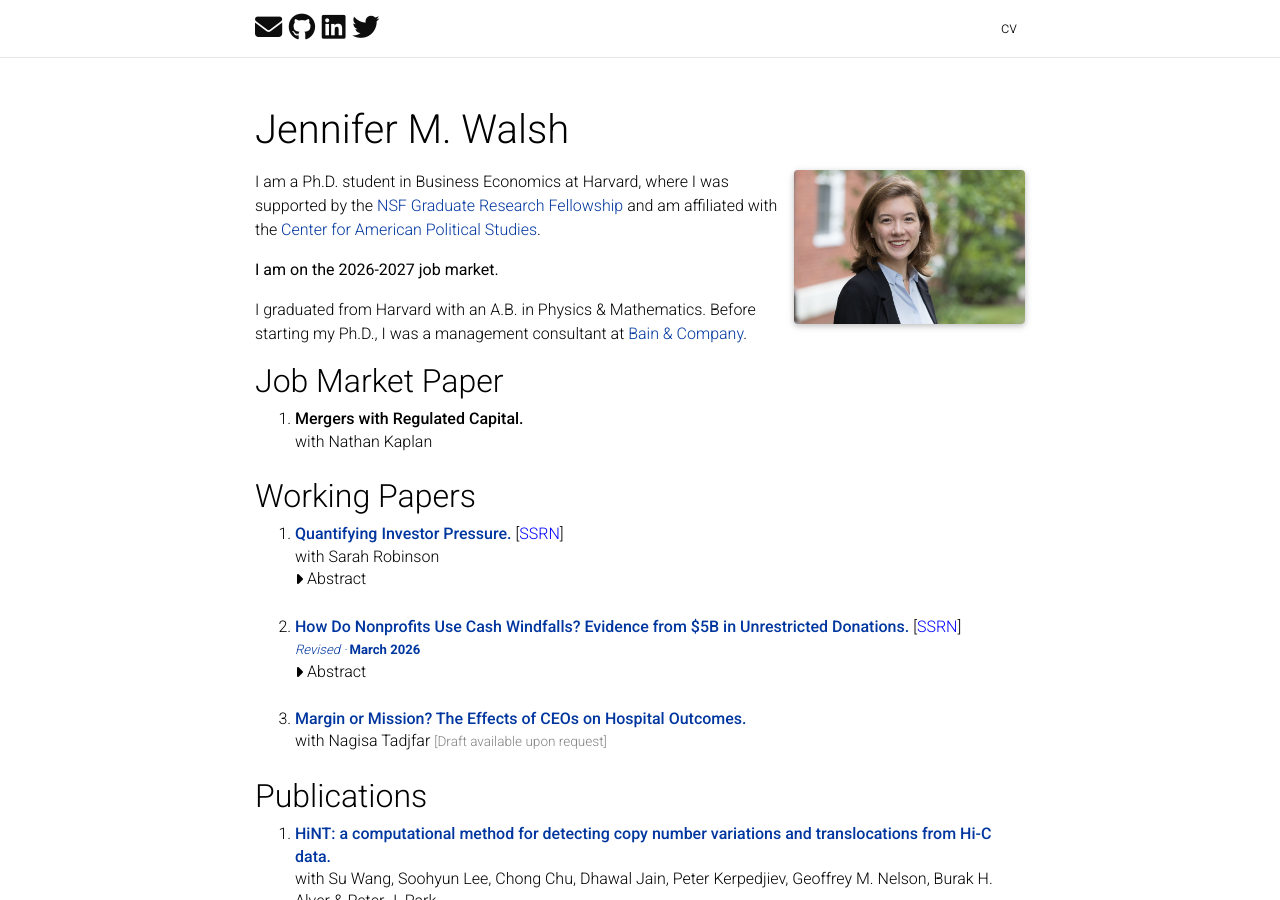
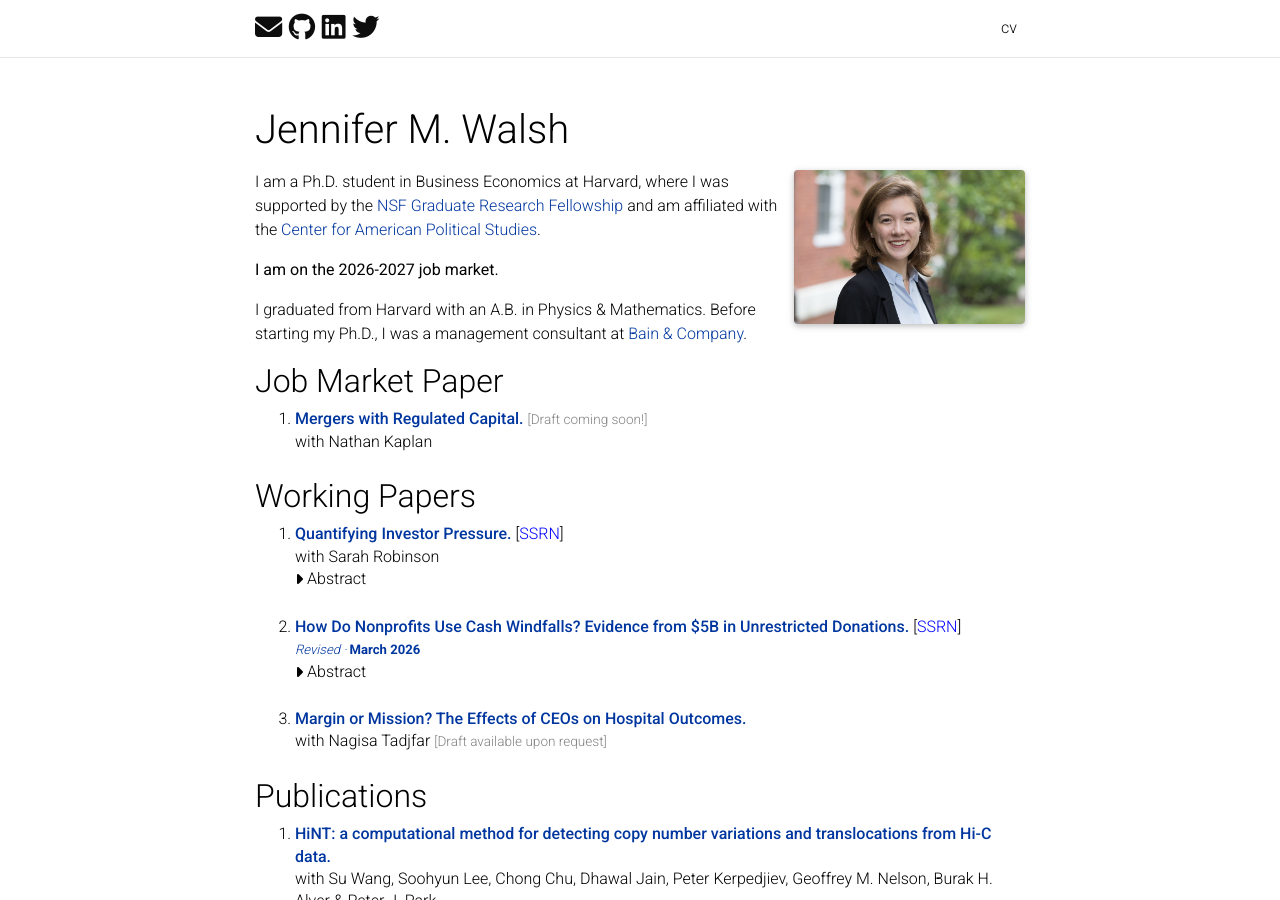
Before and after one commit to walshjm3/walshjm3.github.io, a Jekyll site: the page built from index.md, in a window 1280 px wide and 900 px high. Built offline with Jekyll 4.4.1, drawn with Linux system fonts in a browser that asks for light colours; full-size pictures stand in for the smaller copies a plugin makes; comment, search, counter and statistics services are not loaded; a style sheet for code colours, icons or effects is not loaded.

Commit message:
Update JMP

```diff
--- a/index.md
+++ b/index.md
@@ -15,7 +15,8 @@ title: Home
 
 <ol class="paper-list">
   <li>
-    <strong><span class="paper-title">Mergers with Regulated Capital.</span></strong>
+    <strong><span class="paper-title" style="color: var(--global-theme-color);">Mergers with Regulated Capital.</span></strong>
+    <span class="paper-info">[Draft coming soon!]</span>
     <br>
     with Nathan Kaplan
   </li>
```
